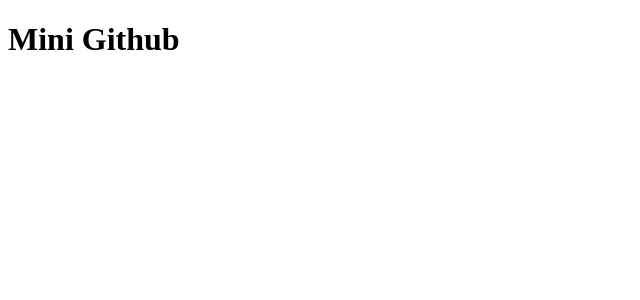
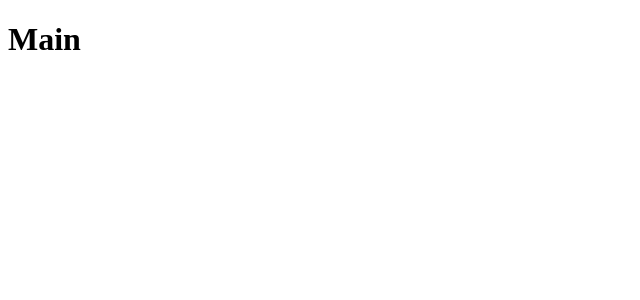
Before and after one commit to Haple/mini-github, a React (Create React App) app: page / in a window 1280 px wide. Shown: the top 300 px of the page, without its empty margins (0-640 px from the left). Built offline with nearby package versions, Linux system fonts and the light colour scheme.

Commit message:
Configuração das rotas
Signed-off-by: Aleph Santos Oliveira <aleph.oliveira@etec.sp.gov.br>

```diff
--- a/package.json
+++ b/package.json
@@ -8,6 +8,7 @@
     "@testing-library/user-event": "^7.1.2",
     "react": "^16.12.0",
     "react-dom": "^16.12.0",
+    "react-router-dom": "^5.1.2",
     "react-scripts": "3.3.0"
   },
   "scripts": {
--- a/src/App.js
+++ b/src/App.js
@@ -1,11 +1,8 @@
 import React from 'react';
+import Routes from './routes';
 
 function App() {
-  return (
-    <div className="App">
-      <h1>Mini Github</h1>
-    </div>
-  );
+  return <Routes />;
 }
 
 export default App;
--- /dev/null
+++ b/src/pages/Main/index.js
@@ -0,0 +1,7 @@
+import React from 'react';
+
+// import { Container } from './styles';
+
+export default function Main() {
+  return <h1>Main</h1>;
+}
--- /dev/null
+++ b/src/pages/Repository/index.js
@@ -0,0 +1,7 @@
+import React from 'react';
+
+// import { Container } from './styles';
+
+export default function Repository() {
+  return <h1>Repository</h1>;
+}
--- /dev/null
+++ b/src/routes.js
@@ -0,0 +1,15 @@
+import React from 'react';
+import { BrowserRouter, Switch, Route } from 'react-router-dom';
+import Main from './pages/Main';
+import Repository from './pages/Repository';
+
+export default function Routes() {
+  return (
+    <BrowserRouter>
+      <Switch>
+        <Route path="/" exact component={Main} />
+        <Route path="/repository" component={Repository} />
+      </Switch>
+    </BrowserRouter>
+  );
+}
```
Also changed, not shown: 1 other file (tests, documents, lock files or other folders).
